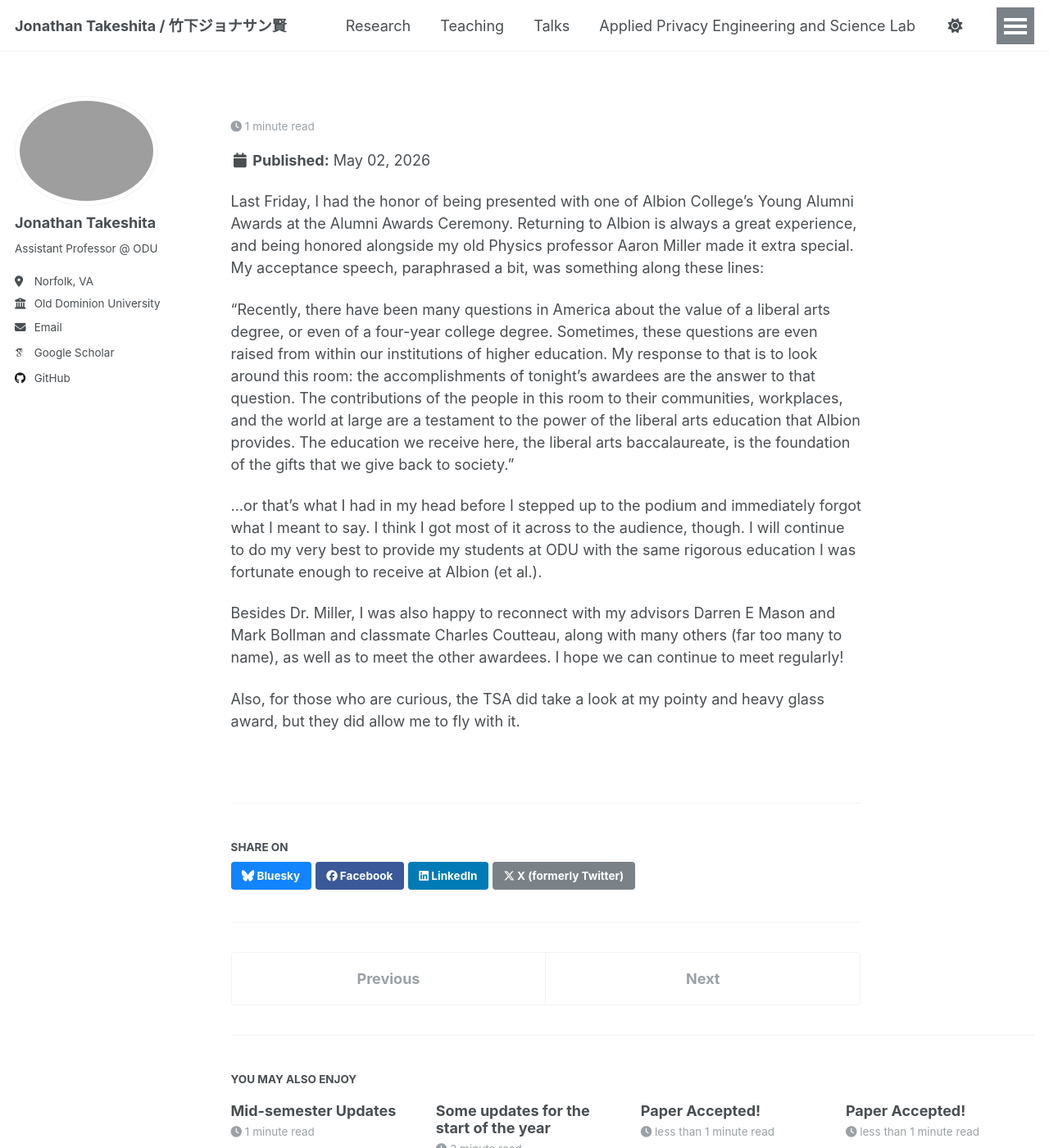
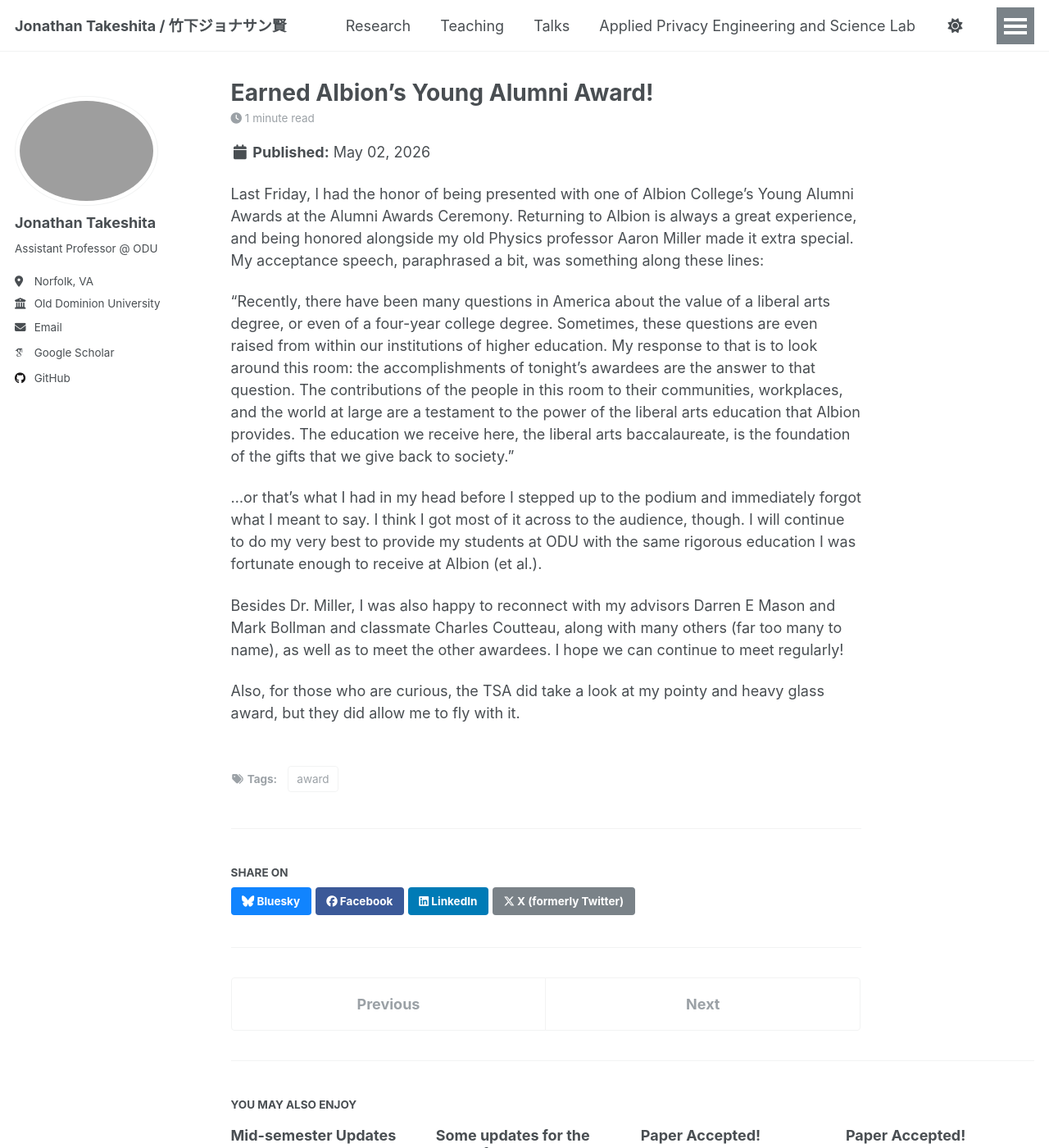
Before and after one commit to jtakeshi/jtakeshi.github.io, a Jekyll site: the page built from _posts/2026-5-2-young-alumni-award.md, in a window 1280 px wide and 1400 px high. Shown: the whole window at 82% size. Built offline with Jekyll 4.4.1, drawn with Linux system fonts in a browser that asks for light colours; some web fonts are replaced; a script that is not in the unit is left out.

Commit message:
Fix title formatting in young alumni award post

```diff
--- a/_posts/2026-5-2-young-alumni-award.md
+++ b/_posts/2026-5-2-young-alumni-award.md
@@ -1,5 +1,5 @@
 ---
-title: 'Earned Albion\'s Young Alumni Award!'
+title: "Earned Albion's Young Alumni Award!"
 date: 2026-5-2
 permalink: /posts/2026/5/alumni-award/
 tags:
```
